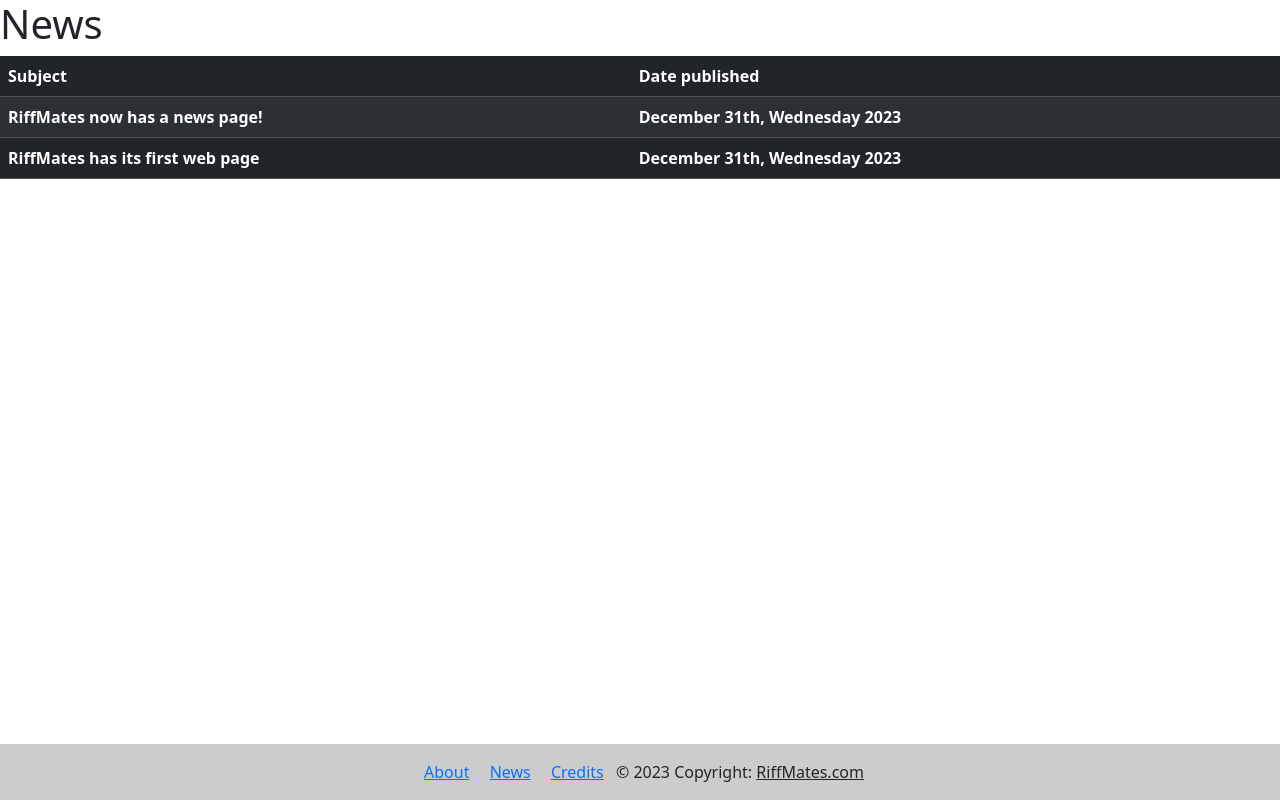
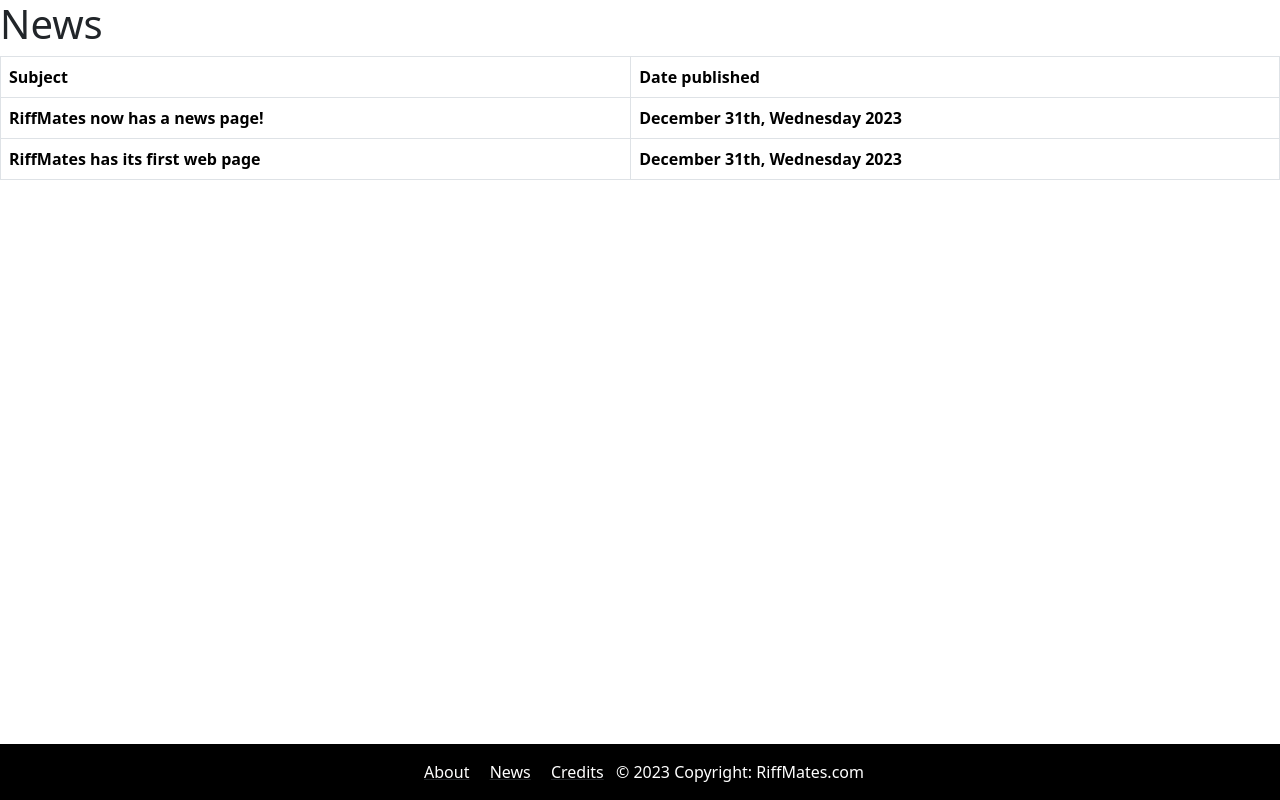
Before and after one commit to Paolovg95/RiffMates, a Django app: page /news/ in a window 1280 px wide. Run offline with Django 4.2, Linux system fonts and the light colour scheme; lists and menus that the app fills with data are empty.

Commit message:
Minor Template changes

```diff
--- a/templates/base.html
+++ b/templates/base.html
@@ -15,11 +15,11 @@
   {% endblock content %}
 </body>
 
-<footer class="fixed-bottom text-center p-3" style="background-color: rgba(0, 0, 0, 0.2);">
-  <a class="m-2" href="{% url 'about' %}">About</a>
-  <a class="m-2" href="{% url 'news' %}">News</a>
-  <a class="m-2" href="{% url 'credits' %}">Credits</a>
+<footer class="fixed-bottom text-center p-3 text-white" style="background-color: rgb(0, 0, 0); ">
+  <a class="m-2 text-white link-underline-dark" href="{% url 'about' %}">About</a>
+  <a class="m-2 text-white link-underline-dark" href="{% url 'news' %}">News</a>
+  <a class="m-2  text-white link-underline-dark" href="{% url 'credits' %}">Credits</a>
   © 2023 Copyright:
-  <a class="text-dark">RiffMates.com</a>
+  <a>RiffMates.com</a>
 </footer>
 </html>
--- a/templates/news.html
+++ b/templates/news.html
@@ -6,7 +6,7 @@
 
 {% block content %}
   <h1>News</h1>
-  <table class="table table-dark table-striped table-hover">
+  <table class="table table-bordered table-hover">
     <thead>
       <tr>
         <th scope="col">Subject</th>
```
Also changed, not shown: db.sqlite3.
